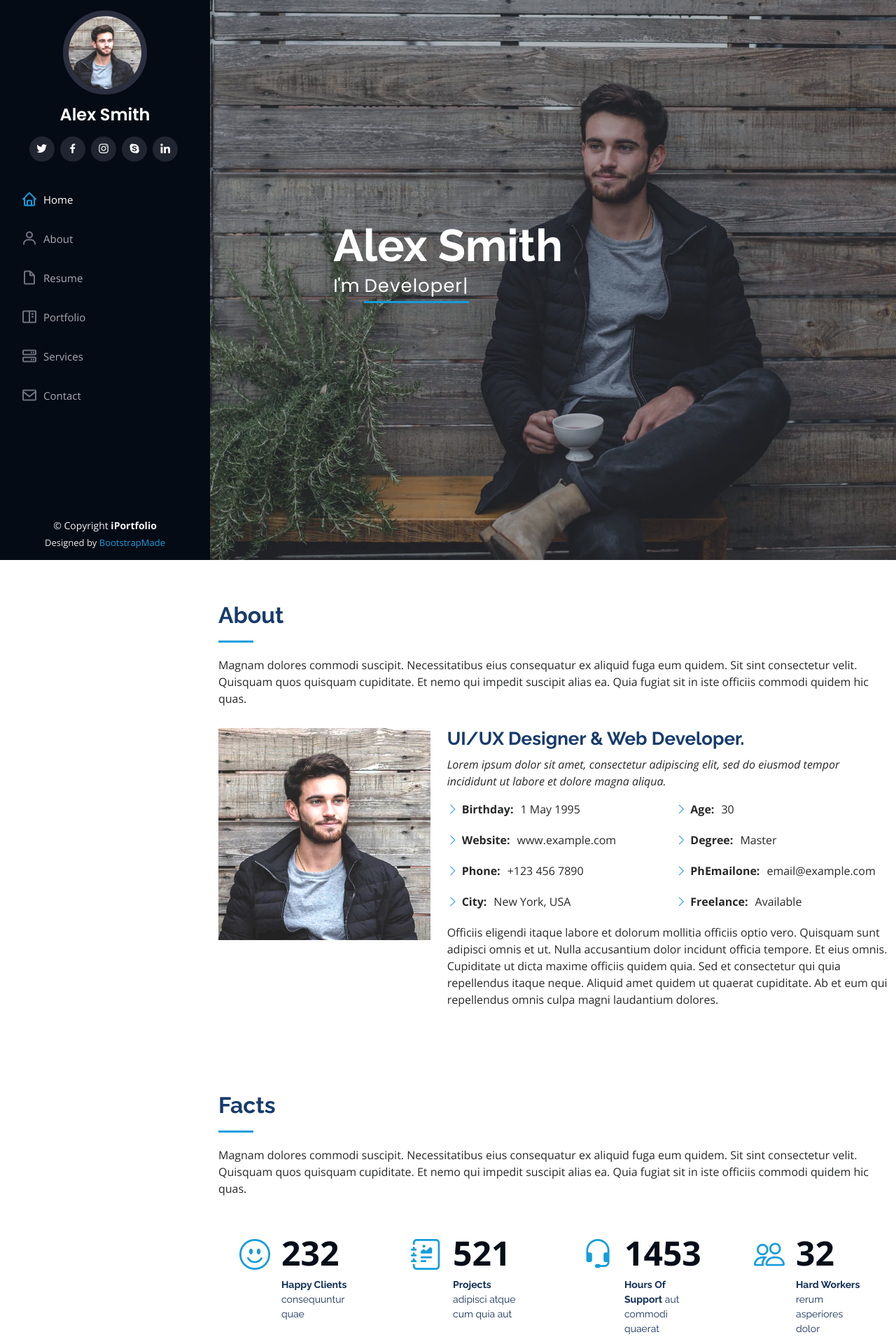
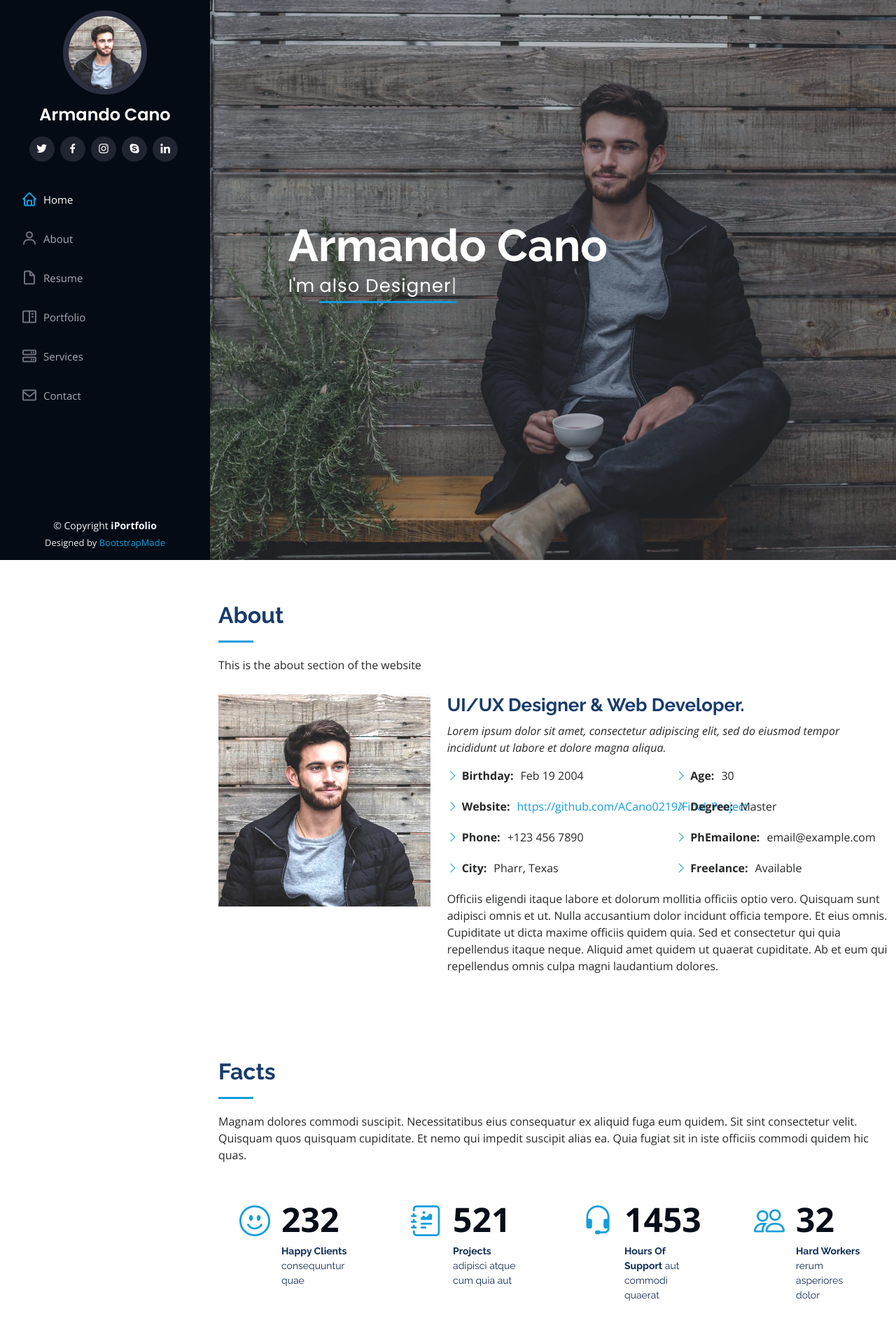
Before and after one commit to ACano0219/Final_Project, a Flask app: page / in a window 1280 px wide. Shown: the top 1920 px of the page at 70% size. Run offline with Flask 2, Linux system fonts and the light colour scheme; some libraries are stand-ins or nearby versions.

Commit message:
Day 1 In-Class Changes

```diff
--- a/templates/index.html
+++ b/templates/index.html
@@ -5,7 +5,7 @@
   <meta charset="utf-8">
   <meta content="width=device-width, initial-scale=1.0" name="viewport">
 
-  <title>iPortfolio Bootstrap Template - Index</title>
+  <title>Resume Project</title>
   <meta content="" name="description">
   <meta content="" name="keywords">
 
@@ -46,7 +46,7 @@
 
       <div class="profile">
         <img src="static/img/profile-img.jpg" alt="" class="img-fluid rounded-circle">
-        <h1 class="text-light"><a href="index.html">Alex Smith</a></h1>
+        <h1 class="text-light"><a href="index.html">Armando Cano</a></h1>
         <div class="social-links mt-3 text-center">
           <a href="#" class="twitter"><i class="bx bxl-twitter"></i></a>
           <a href="#" class="facebook"><i class="bx bxl-facebook"></i></a>
@@ -72,8 +72,8 @@
   <!-- ======= Hero Section ======= -->
   <section id="hero" class="d-flex flex-column justify-content-center align-items-center">
     <div class="hero-container" data-aos="fade-in">
-      <h1>Alex Smith</h1>
-      <p>I'm <span class="typed" data-typed-items="Designer, Developer, Freelancer, Photographer"></span></p>
+      <h1>Armando Cano</h1>
+      <p>I'm <span class="typed" data-typed-items="Designer, also Designer, part-time Desginer, dedicated Designer"></span></p>
     </div>
   </section><!-- End Hero -->
 
@@ -85,7 +85,7 @@
 
         <div class="section-title">
           <h2>About</h2>
-          <p>Magnam dolores commodi suscipit. Necessitatibus eius consequatur ex aliquid fuga eum quidem. Sit sint consectetur velit. Quisquam quos quisquam cupiditate. Et nemo qui impedit suscipit alias ea. Quia fugiat sit in iste officiis commodi quidem hic quas.</p>
+          <p>This is the about section of the website</p>
         </div>
 
         <div class="row">
@@ -101,10 +101,10 @@
             <div class="row">
               <div class="col-lg-6">
                 <ul>
-                  <li><i class="bi bi-chevron-right"></i> <strong>Birthday:</strong> <span>1 May 1995</span></li>
-                  <li><i class="bi bi-chevron-right"></i> <strong>Website:</strong> <span>www.example.com</span></li>
+                  <li><i class="bi bi-chevron-right"></i> <strong>Birthday:</strong> <span>Feb 19 2004</span></li>
+                  <li><i class="bi bi-chevron-right"></i> <strong>Website:</strong> <span><a href="https://github.com/ACano0219/Final_Project" target="_blank">https://github.com/ACano0219/Final_Project</a></span></li>
                   <li><i class="bi bi-chevron-right"></i> <strong>Phone:</strong> <span>+123 456 7890</span></li>
-                  <li><i class="bi bi-chevron-right"></i> <strong>City:</strong> <span>New York, USA</span></li>
+                  <li><i class="bi bi-chevron-right"></i> <strong>City:</strong> <span>Pharr, Texas</span></li>
                 </ul>
               </div>
               <div class="col-lg-6">
```
